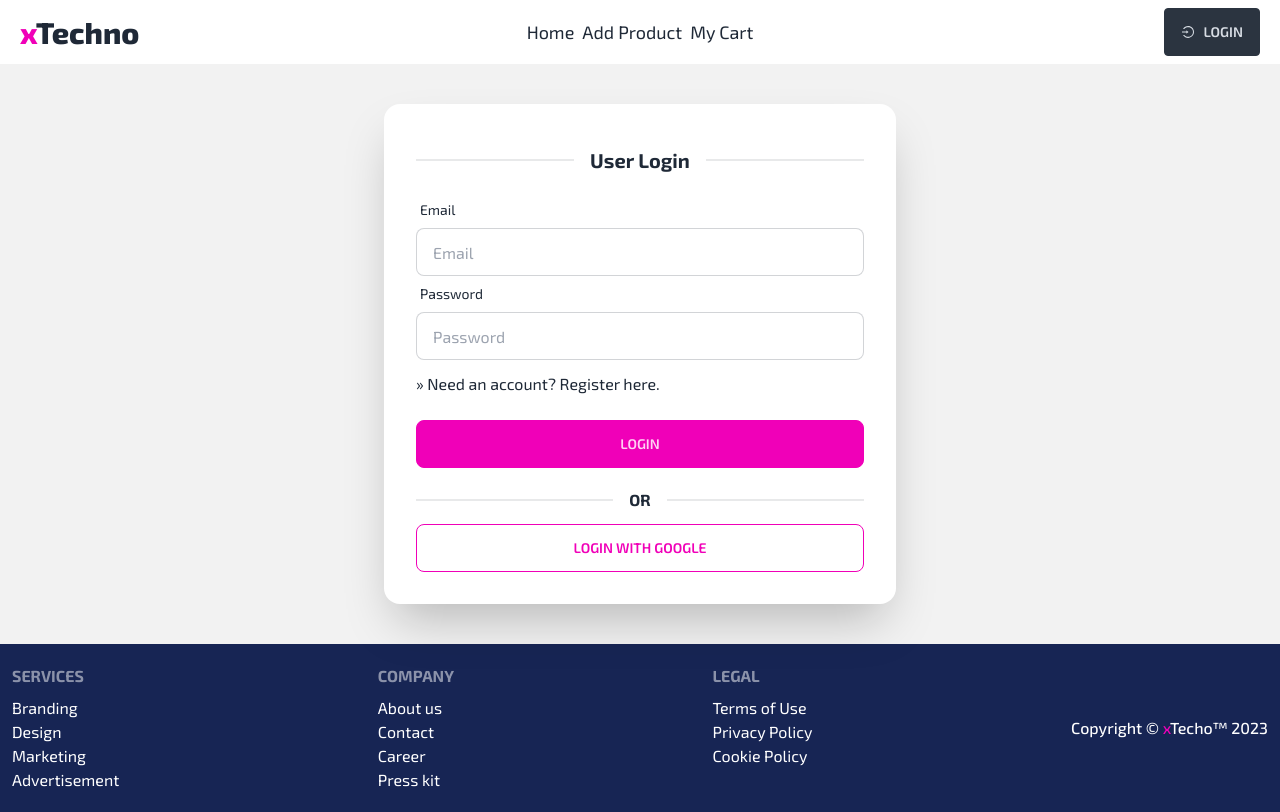
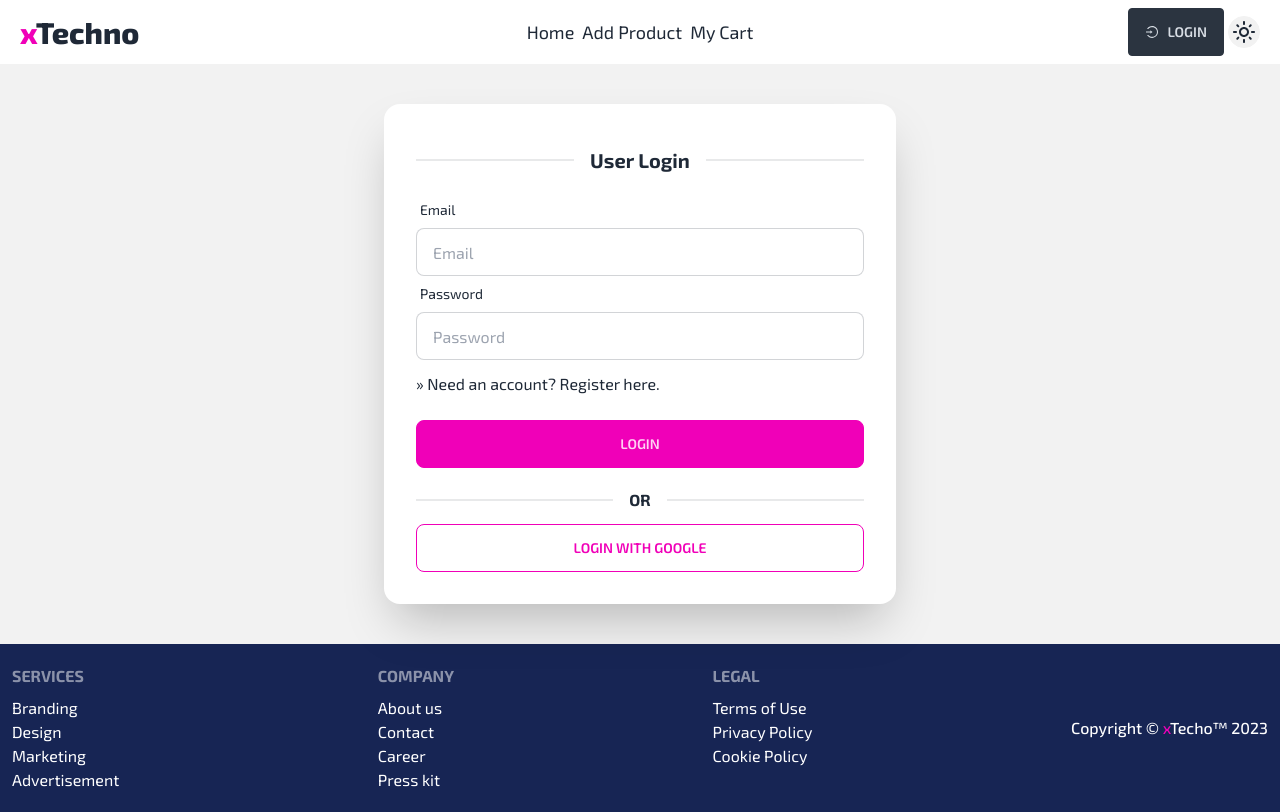
Before and after one commit to rocktohq/xtechno-client, a React (Vite) app: page /login in a window 1280 px wide. Built offline with nearby package versions, Linux system fonts and the light colour scheme; no server answers.

Commit message:
DarkMode Implemented

```diff
--- a/src/components/Navbar/Navbar.jsx
+++ b/src/components/Navbar/Navbar.jsx
@@ -3,10 +3,11 @@
 import { useContext } from "react";
 import { AuthContext } from "../../providers/AuthProvider";
 import toast from "react-hot-toast";
+import { MdDarkMode, MdOutlineLightMode } from "react-icons/md";
 
 const Navbar = () => {
 
-  const { user, logOut } = useContext(AuthContext);
+  const { user, logOut, toggleTheme } = useContext(AuthContext);
   const location = useLocation();
 
   // Logout Button
@@ -69,6 +70,13 @@
           ? <button onClick={handleLogOut} className="btn btn-neutral rounded hidden lg:flex"><AiOutlineLogout />Logout</button>
           : <Link state={location.pathname} to="/login"><button className="btn btn-neutral rounded"><AiOutlineLogin />Login</button></Link>
         }
+        <div className="btn btn-sm btn-circle ml-2">
+          <label className="swap swap-rotate">
+            <input onClick={toggleTheme} type="checkbox" />
+            <div className="swap-on"><MdDarkMode className="text-2xl" /></div>
+            <div className="swap-off"><MdOutlineLightMode className="text-2xl" /></div>
+          </label>
+        </div>
       </div>
     </nav>
   )
--- a/src/providers/AuthProvider.jsx
+++ b/src/providers/AuthProvider.jsx
@@ -10,6 +10,8 @@
 
   const [user, setUser] = useState(null);
   const [loading, setLoading] = useState(true);
+  const [theme, setTheme] = useState('light');
+
 
   // Google Login
   const googleLogin = () => {
@@ -56,6 +58,14 @@
     }
   }, []);
 
+  // Theme
+  const toggleTheme = () => {
+    setTheme(theme === 'dark' ? 'light' : 'dark');
+  };
+  useEffect(() => {
+    document.querySelector('html').setAttribute('data-theme', theme);
+  }, [theme]);
+
   const authValue = {
     user,
     loading,
@@ -64,6 +74,7 @@
     loginUser,
     profileUpdate,
     logOut,
+    toggleTheme
   };
 
   return (
--- a/tailwind.config.js
+++ b/tailwind.config.js
@@ -8,4 +8,7 @@
     extend: {},
   },
   plugins: [require("daisyui")],
+  daisyui: {
+    themes: ['light', 'dark'],
+  }
 }
```
Also changed, not shown: 1 other file (tests, documents, lock files or other folders).
